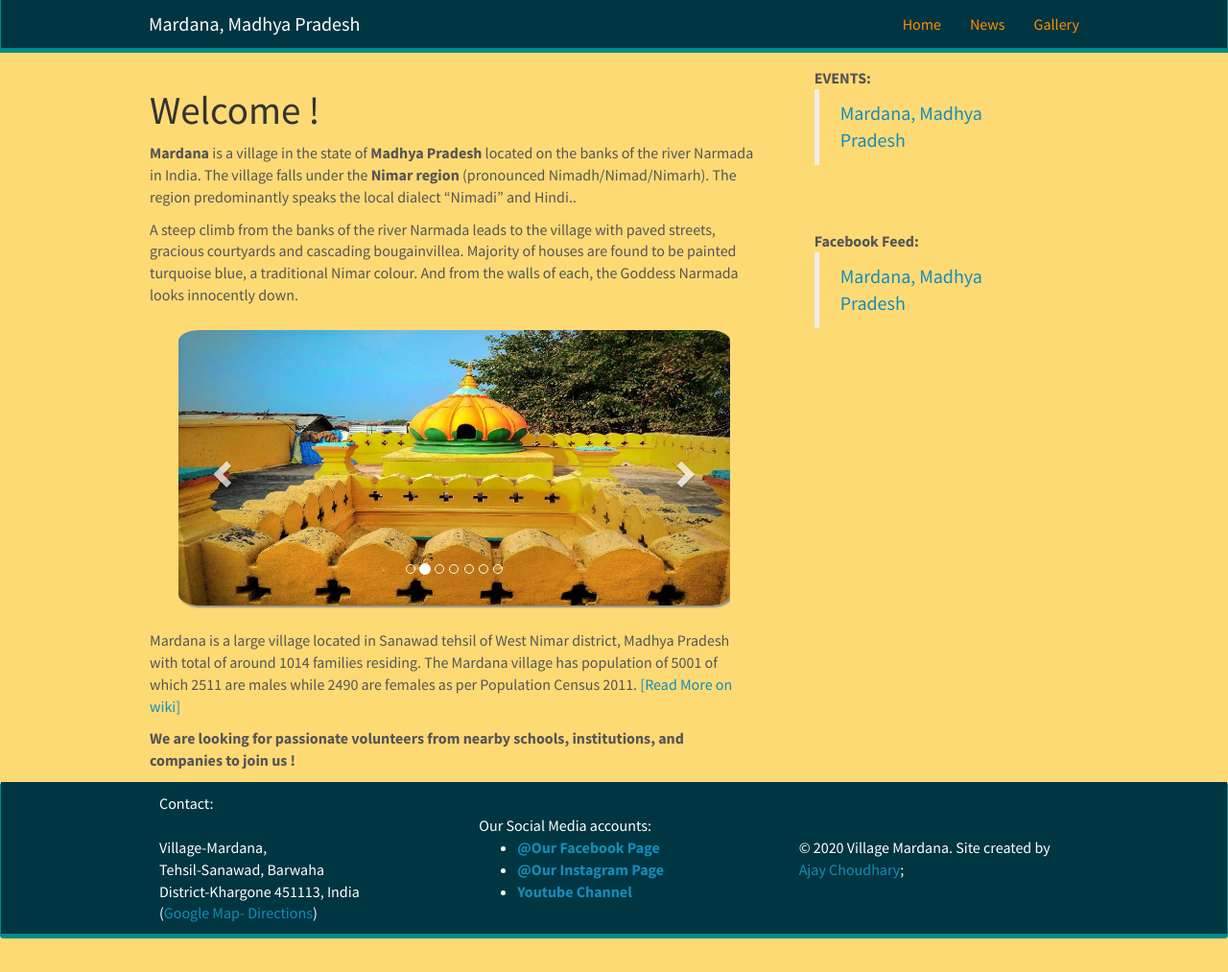
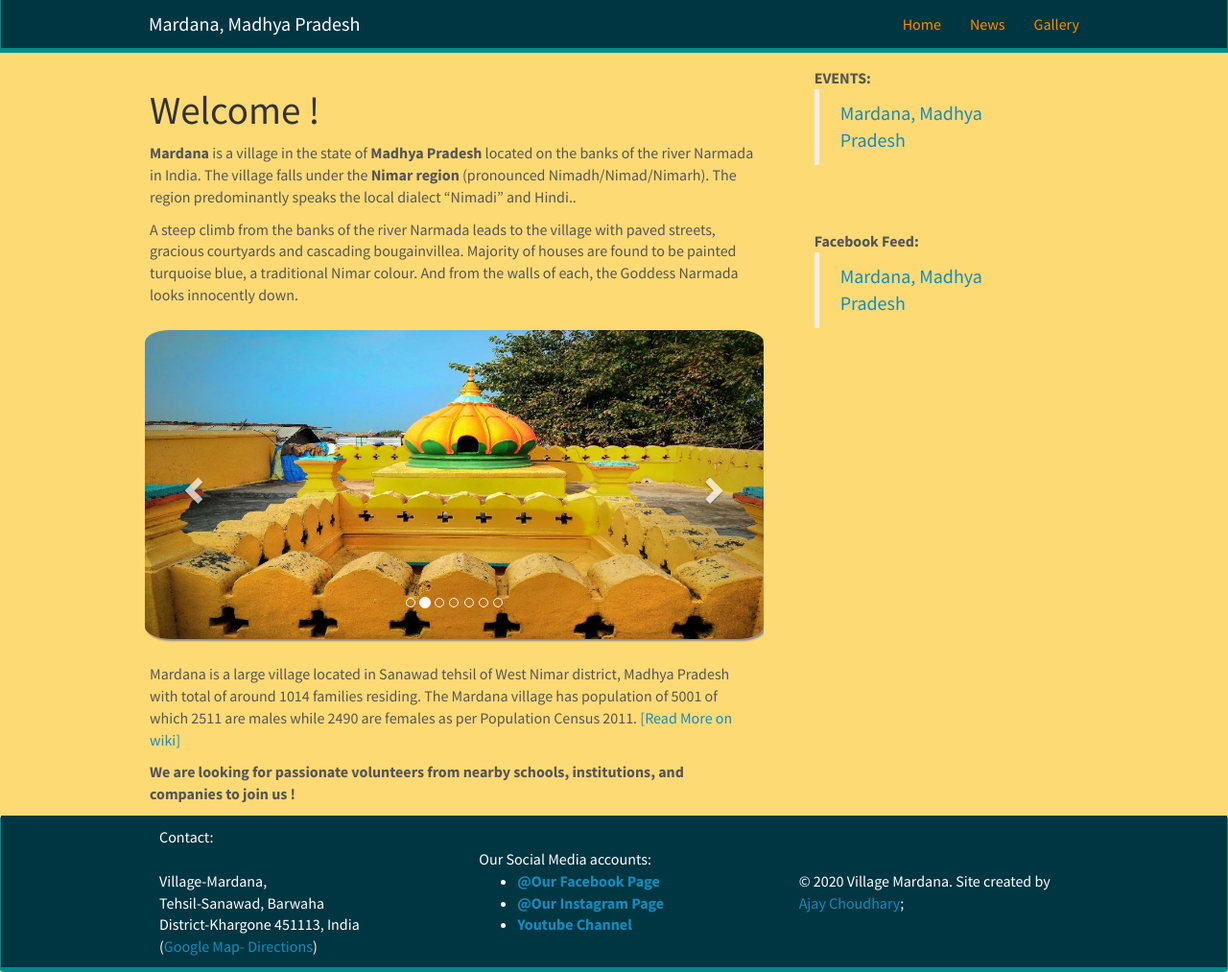
Before and after one commit to village-mardana/village-mardana.github.io, a Jekyll site: the page built from _pages/home.md, in a window 1280 px wide and 1013 px high. Shown: the whole window at 96% size. Built offline with Jekyll 4.4.1, drawn with Linux system fonts in a browser that asks for light colours; nearby versions of some CDN libraries.

Commit message:
Update main.scss

```diff
--- a/css/main.scss
+++ b/css/main.scss
@@ -87,6 +87,6 @@ firstp {
     border-radius: 3px 3px 3px 3px;
     margin-bottom: 20px;
     margin-top: 20px;
-    margin-left: 30px;
-    margin-right: 30px;
+    margin-left: -5px;
+    margin-right: -5px;
 }
```
